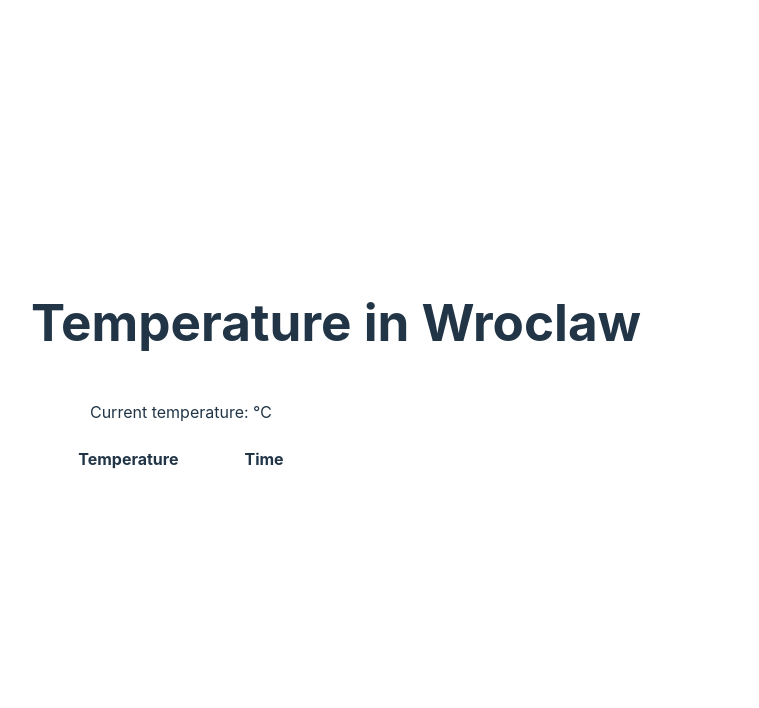
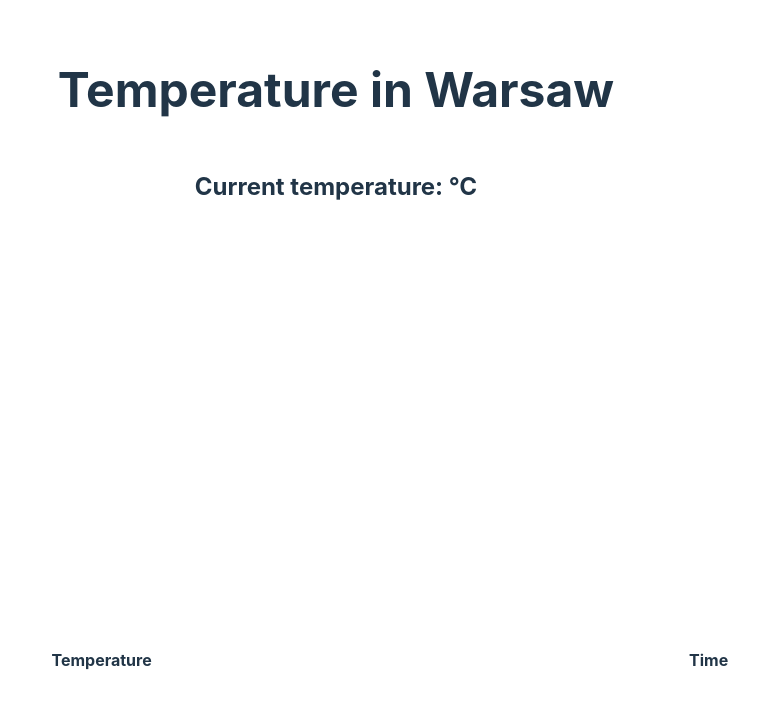
Before and after one commit to arkadiusz-moskwa-intive/temperature-history, a website built with Vite: page index.html in a window 1280 px wide. Shown: the whole page, without its empty margins (304-1063 px from the left). Built offline with nearby package versions, Linux system fonts and the light colour scheme; no server answers.

Commit message:
Final(?) layout and component separation

```diff
--- a/css/style.css
+++ b/css/style.css
@@ -24,19 +24,16 @@ a:hover {
 
 body {
   margin: 0;
-  display: flex;
-  place-items: center;
   min-width: 320px;
   min-height: 100vh;
 }
 
 h1 {
-  font-size: 3.2em;
+  font-size: 3em;
   line-height: 1.1;
 }
 
 #app {
-  max-width: 1280px;
   margin: 0 auto;
   padding: 2rem;
   text-align: center;
@@ -44,10 +41,23 @@ h1 {
 }
 
 #content {
-  display: grid;
-  place-items: start center;
-  grid-template-columns: repeat(2, 1fr);
-  gap: 10px
+  display: flex;
+  flex-direction: column;
+}
+
+#content div {
+  width: 100%;
+  margin-bottom: 3rem;
+}
+
+#chart-body {
+  position: relative;
+  width: 90vw;
+  height: 40vh;
+}
+
+table {
+  width: 100%;
 }
 
 th, td {
--- /dev/null
+++ b/js/currentTemperature.js
@@ -0,0 +1,14 @@
+export const CurrentTemperature = class {
+  constructor() {
+    this.element = document.getElementById('current-temperature')
+  }
+
+  /**
+   * Renders the component
+   *
+   * @param temperature Current temperature
+   */
+  render(temperature) {
+    this.element.innerHTML = temperature;
+  }
+}
--- a/js/main.js
+++ b/js/main.js
@@ -2,13 +2,17 @@ import '../css/style.css'
 import {WeatherApi} from "./weatherApi.js";
 import {TemperatureStore} from "./temperatureStore.js";
 
-const city = 'Wroclaw';
+const city = 'Warsaw';
 
 document.querySelector('#app').innerHTML = `
     <h1>Temperature in ${city}</h1>
     <div id="content">
         <div>
-            <p>Current temperature: <span id="current-temperature" class="temperature"></span></p>
+            <h2>Current temperature: <span id="current-temperature" class="temperature"></span></h2>
+        </div>
+        <div id="chart-body">
+            <canvas id="temperature-chart"></canvas>
+        </div>
         <div>
             <table>
                 <thead>
@@ -20,11 +24,6 @@ document.querySelector('#app').innerHTML = `
                 <tbody id="temperature-data"></tbody>
             </table>
         </div>
-        </div>
-        <div>
-            <canvas></canvas>
-        </div>
-
     </div>
 
 `;
--- /dev/null
+++ b/js/temperatureChart.js
@@ -0,0 +1,39 @@
+import Chart from "chart.js/auto";
+
+export const TemperatureChart = class {
+  constructor() {
+    this.element = document.getElementById('temperature-chart').getContext('2d');
+    this.chart = null;
+  }
+
+  /**
+   * Renders the component
+   *
+   * @param temperatures Temperatures to present
+   * @param lastEpoch Used to calculate difference in seconds on the chart
+   */
+  render(temperatures, lastEpoch) {
+    if (this.chart) {
+      this.chart.destroy();
+    }
+    this.chart = new Chart(
+      this.element,
+      {
+        type: 'line',
+        data: {
+          labels: temperatures.map(obj => Math.round((lastEpoch - obj.id) / 1000)),
+          datasets: [
+            {label: 'Temperature', data: temperatures.map(obj => obj.temperature)}
+          ]
+        },
+        options: {
+          responsive: true,
+          animation: {
+            duration: 0
+          },
+          maintainAspectRatio: false
+        }
+      },
+    )
+  }
+}
--- a/js/temperatureStore.js
+++ b/js/temperatureStore.js
@@ -1,6 +1,13 @@
+import {CurrentTemperature} from "./currentTemperature.js";
+import {TemperatureTableBody} from "./temperatureTableBody.js";
+import {TemperatureChart} from "./temperatureChart.js";
+
 export const TemperatureStore = class {
   constructor(localStorageKey) {
     this.localStorageKey = localStorageKey;
+    this.currentTemperature = new CurrentTemperature();
+    this.temperatureTableBody = new TemperatureTableBody();
+    this.temperatureChart = new TemperatureChart();
     this._readStorage();
   }
 
@@ -23,6 +30,27 @@ export const TemperatureStore = class {
   }
 
   /**
+   * Gets the last reading of temperature
+   *
+   * @returns {number}
+   * @private
+   */
+  _getLastTemperature() {
+    const lastElement = this.temperatures.slice(-1).pop();
+    return lastElement.temperature;
+  }
+
+  /**
+   * Gets the last epoch
+   *
+   * @returns {number}
+   * @private
+   */
+  _getLastEpoch() {
+    return this.temperatures.slice(-1).pop().id;
+  }
+
+  /**
    * Adds given temperature to the local storage. Additionally, ensures only 100 records are kept in storage
    *
    * @param {number} temperature Temperature record to add
@@ -40,22 +68,12 @@ export const TemperatureStore = class {
     this._save();
   }
 
+  /**
+   * Renders all required components
+   */
   render() {
-    const currentTemperature = document.getElementById('current-temperature');
-    const lastTemperature = this.temperatures.slice(-1).pop();
-    currentTemperature.innerHTML = lastTemperature.temperature;
-    const tableBody = document.getElementById('temperature-data');
-    tableBody.innerHTML = '';
-    this.temperatures.forEach((data) => {
-      const row = document.createElement('tr');
-      const date = new Date(data.id);
-      row.innerHTML = `
-        <tr>
-            <td class="temperature">${data.temperature}</td>
-            <td>${date.toUTCString()}</td>
-        </tr>
-      `;
-      tableBody.insertAdjacentElement('beforeend', row);
-    });
+    this.currentTemperature.render(this._getLastTemperature());
+    this.temperatureTableBody.render(this.temperatures);
+    this.temperatureChart.render(this.temperatures, this._getLastEpoch());
   }
 }
--- /dev/null
+++ b/js/temperatureTableBody.js
@@ -0,0 +1,25 @@
+export const TemperatureTableBody = class {
+  constructor() {
+    this.element = document.getElementById('temperature-data');
+  }
+
+  /**
+   * Renders the component
+   *
+   * @param temperatures Temperature data to present
+   */
+  render(temperatures) {
+    this.element.innerHTML = '';
+    temperatures.forEach((data) => {
+      const row = document.createElement('tr');
+      const date = new Date(data.id);
+      row.innerHTML = `
+        <tr>
+            <td class="temperature">${data.temperature}</td>
+            <td>${date.toUTCString()}</td>
+        </tr>
+      `;
+      this.element.insertAdjacentElement('beforeend', row);
+    });
+  }
+}
```
Lines whose indentation alone changed are shown as unchanged.
